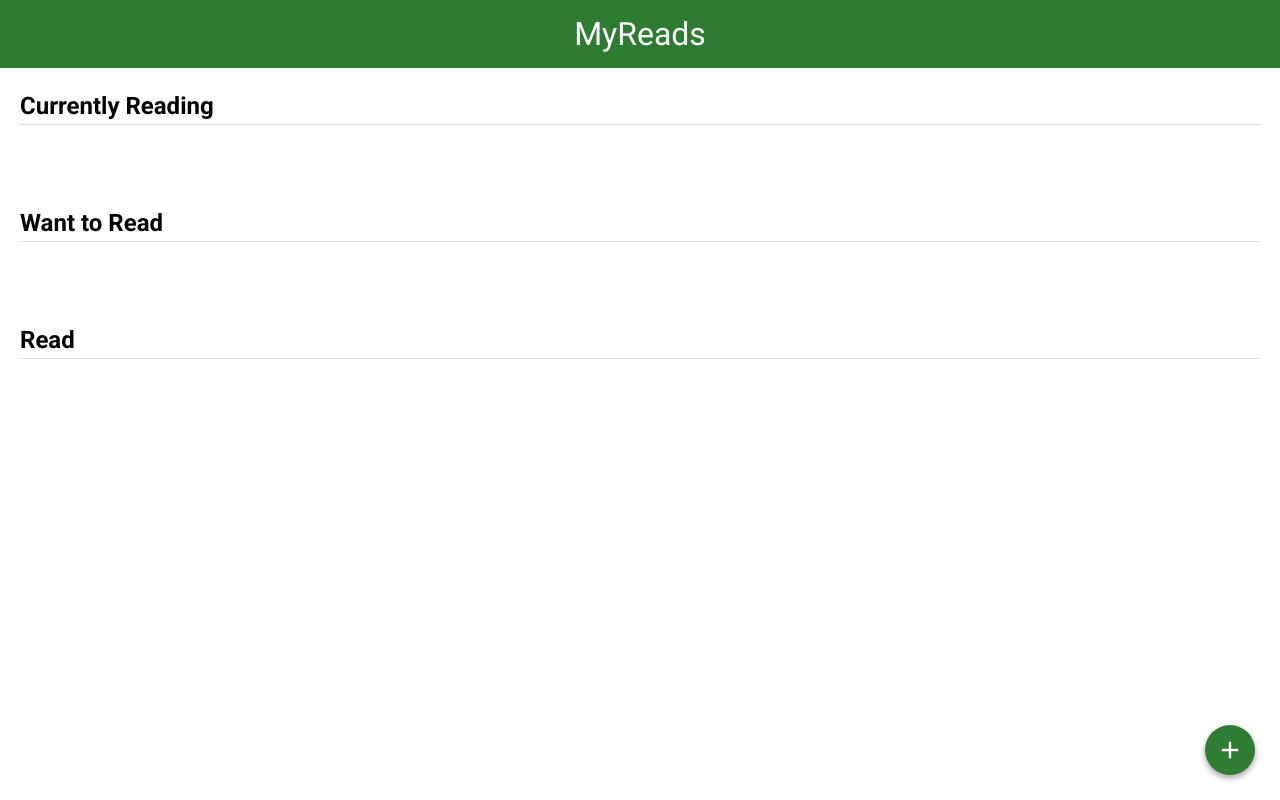
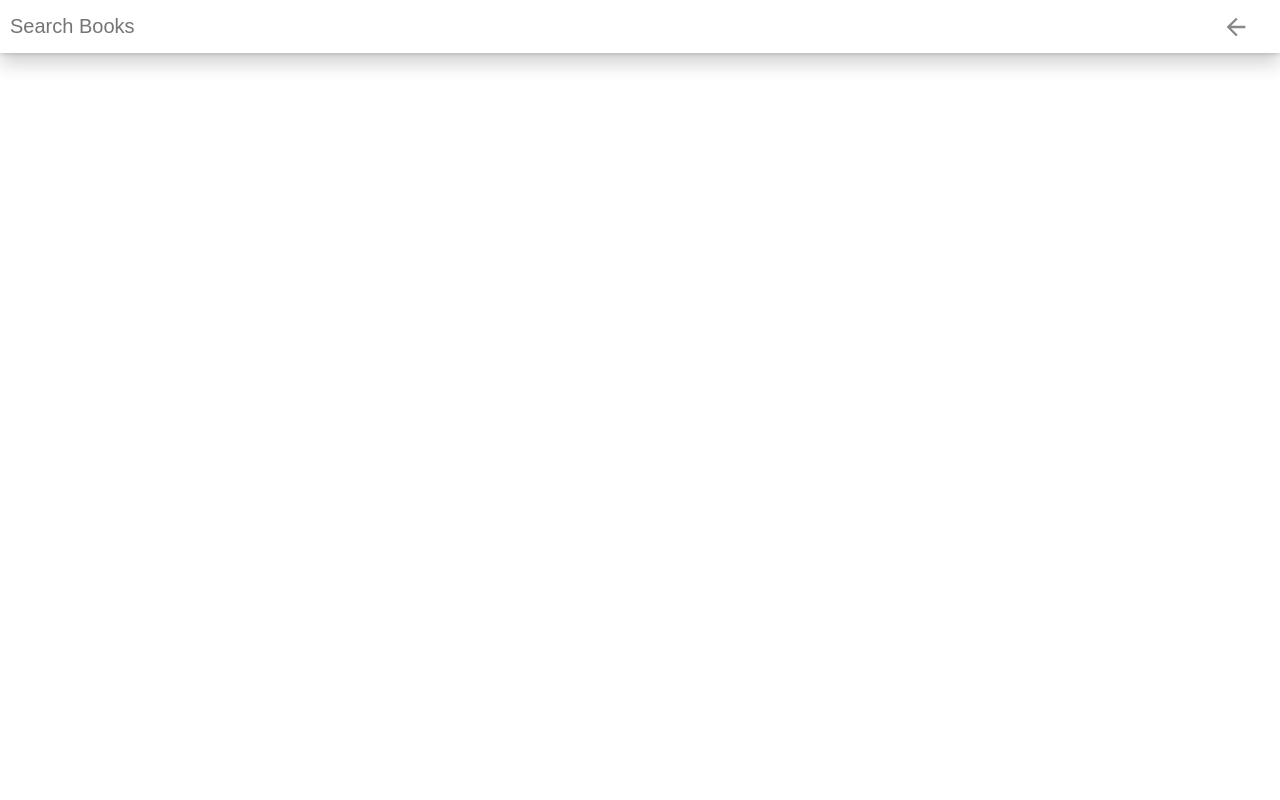
Before and after one commit to squilari/my-reads, a React (Create React App) app: page /search in a window 1280 px wide. Built offline with nearby package versions, Linux system fonts and the light colour scheme.

Commit message:
Added routing

```diff
--- a/src/App.js
+++ b/src/App.js
@@ -3,6 +3,7 @@ import * as BooksAPI from "./BooksAPI";
 import "./App.css";
 import { Search } from "./Search";
 import { Shelf } from "./Shelf";
+import { BrowserRouter as Router, Route, Link } from "react-router-dom";
 
 class BooksApp extends React.Component {
   state = {
@@ -81,7 +82,22 @@ class BooksApp extends React.Component {
     const showingBooks = query === "" ? [] : searchBooks;
     return (
       <div className="app">
-        {this.state.showSearchPage ? (
+        <Router>
+          <div>
+            <Route
+              exact
+              path="/"
+              component={() => (
+                <Shelf
+                  books={books}
+                  updateShelf={this.updateShelf}
+                  openSearch={this.openSearch}
+                />
+              )}
+            />
+            <Route
+              path="/search"
+              component={() => (
                 <Search
                   updateQuery={this.updateQuery}
                   query={query}
@@ -90,13 +106,10 @@ class BooksApp extends React.Component {
                   updateShelf={this.updateShelf}
                   closeSearch={this.closeSearch}
                 />
-        ) : (
-          <Shelf
-            books={books}
-            updateShelf={this.updateShelf}
-            openSearch={this.openSearch}
+              )}
             />
-        )}
+          </div>
+        </Router>
       </div>
     );
   }
--- a/src/Search.js
+++ b/src/Search.js
@@ -1,5 +1,6 @@
 import React from "react";
 import { Book } from "./Book";
+import { BrowserRouter as Router, Route, Link } from "react-router-dom";
 
 export class Search extends React.Component {
   render() {
@@ -22,9 +23,9 @@ export class Search extends React.Component {
             onChange={event => updateQuery(event.target.value)}
           />
 
-          <a className="close-search" onClick={() => closeSearch()}>
+          <Link className="close-search" to="/">
             Close
-          </a>
+          </Link>
           <div className="search-books-input-wrapper">
             {/*
                 NOTES: The search from BooksAPI is limited to a particular set of search terms.
--- a/src/Shelf.js
+++ b/src/Shelf.js
@@ -1,5 +1,6 @@
 import React from "react";
 import { Section } from "./Section";
+import { BrowserRouter as Router, Route, Link } from "react-router-dom";
 
 export class Shelf extends React.Component {
   render() {
@@ -32,7 +33,7 @@ export class Shelf extends React.Component {
           </div>
         </div>
         <div className="open-search">
-          <a onClick={() => openSearch()}>Add a book</a>
+          <Link to="/search">Add a book</Link>
         </div>
       </div>
     );
```
Lines whose indentation alone changed are shown as unchanged.
